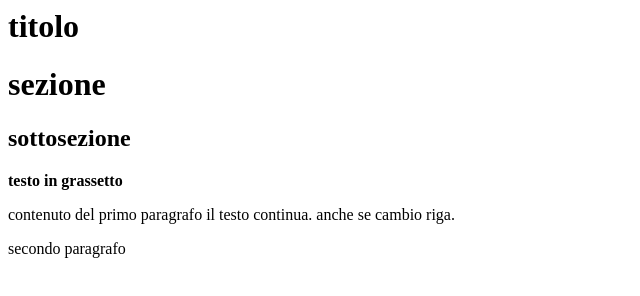
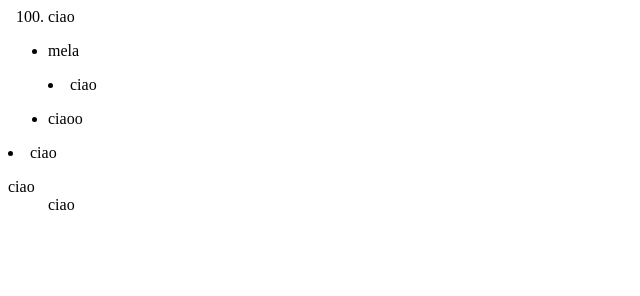
Before and after one commit to Liceo-Bellinzona/introduzione-html-css-Nicole-DaTos, a plain HTML site: page index.html in a window 1280 px wide. Shown: the whole page, without its empty margins (0-640 px from the left). Drawn offline with Linux system fonts and the light colour scheme.

Commit message:
22.01.2024-liste

```diff
--- a/index.html
+++ b/index.html
@@ -1,15 +1,22 @@
-<h1 i8d="principale"> titolo</h1>
-<h1> sezione </h1>
-<h2 > sottosezione </h2>
-<b> testo in grassetto</b>
+<!-- questo è un commento -->
 
-<p>
-    contenuto del primo paragrafo
+<ol start="100">
+        <li>ciao</li>
+</ol>
+<ul>
+        <li>mela</li>
+</ul>
+<menu>
+    <li>ciao</li>
+</menu>
 
-    il testo continua.
-
-
-    anche se cambio riga.
-</p>
-
-<p>secondo paragrafo</p>
+<ul>
+    <li>ciaoo</li>
+</ul>
+<dl>
+    <li>ciao</li>
+</dl>
+<dl>
+    <dt>ciao</dt>
+    <dd>ciao</dd>
+</dl>
```
